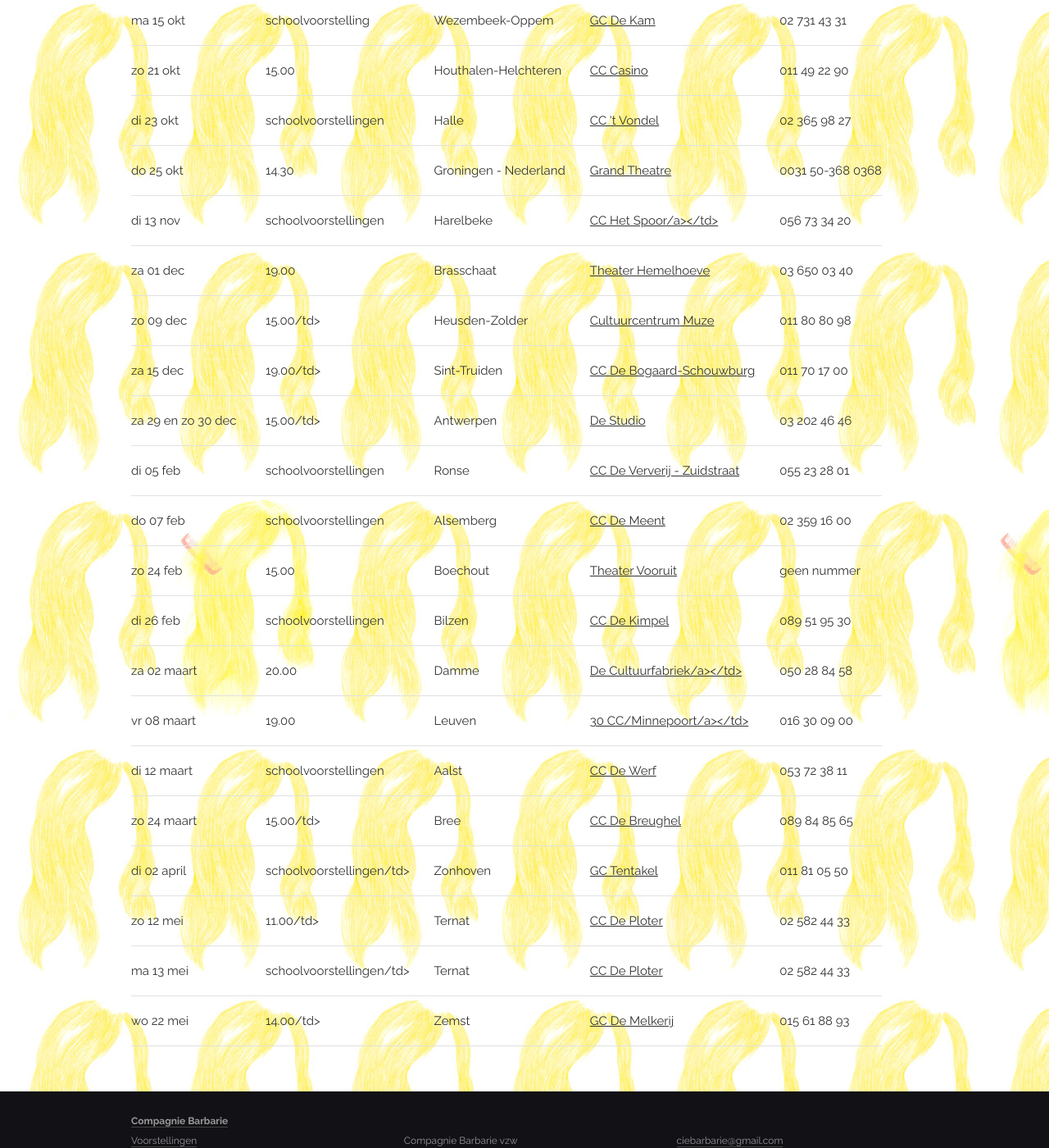
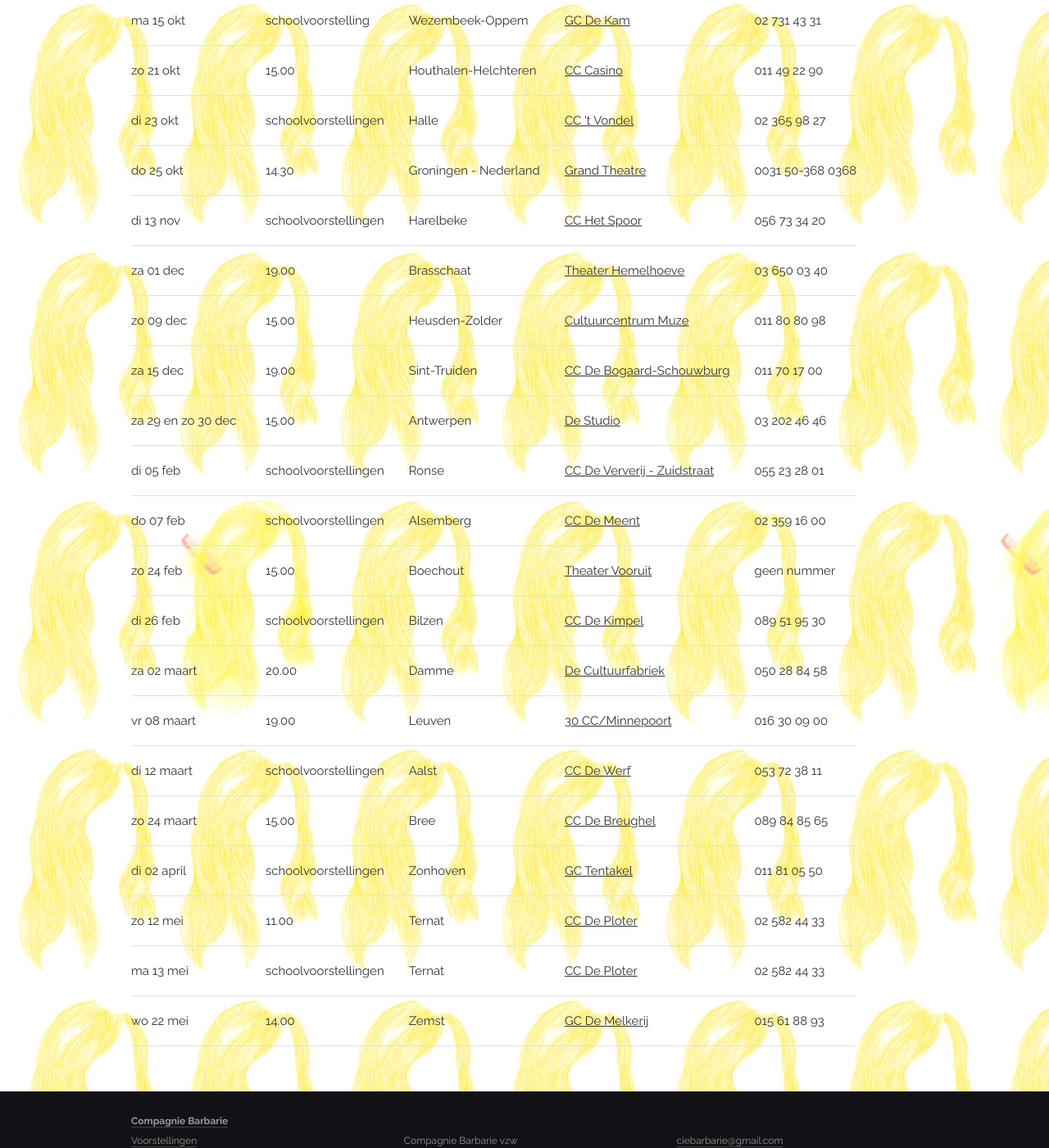
Before and after one commit to ciebarbarie/ciebarbarie, a Jekyll site: the page built from voorstellingen/modders.md, in a window 1280 px wide and 1400 px high, scrolled down 2433 px. Shown: the whole window at 82% size. Built offline with Jekyll 4.4.1, drawn with Linux system fonts in a browser that asks for light colours; nearby versions of some CDN libraries; some web fonts are replaced; library files that are not in the unit come from our copies; some of the changed text lies outside the part shown.

```diff
--- a/voorstellingen/modders.md
+++ b/voorstellingen/modders.md
@@ -51,7 +51,6 @@ Met de steun van de Vlaamse Gemeenschap
 
 
 #### 2018
-
 <table>
 <tr><td>vr 28 sep</td><td>20.00</td><td>Sint-Niklaas</td><td><a href="http://www.ccsint-niklaas.be">Stadsschouwburg</a></td><td>03 778 33 66</td></tr>
 <tr><td>di 02 okt</td><td>schoolvoorstellingen</td><td>Boom</td><td><a href="http://www.desteigerboom.be">CC De Steiger</a></td><td>03 880 18 12</td></tr>
@@ -62,11 +61,11 @@ Met de steun van de Vlaamse Gemeenschap
 <tr><td>zo 21 okt</td><td>15.00</td><td>Houthalen-Helchteren</td><td><a href="http://casino.houthalen-helchteren.be">CC Casino</a></td><td>011 49 22 90</td></tr>
 <tr><td>di 23 okt</td><td>schoolvoorstellingen</td><td>Halle</td><td><a href="http://www.vondel.be">CC 't Vondel</a></td><td>02 365 98 27</td></tr>
 <tr><td>do 25 okt</td><td>14.30</td><td>Groningen - Nederland</td><td><a href="http://www.grandtheatregroningen.nl">Grand Theatre</a></td><td>0031 50-368 0368</td></tr>
-<tr><td>di 13 nov</td><td>schoolvoorstellingen</td><td>Harelbeke</td><td><a href="http://www.cchetspoor.be">CC Het Spoor/a></td><td>056 73 34 20</td></tr>
+<tr><td>di 13 nov</td><td>schoolvoorstellingen</td><td>Harelbeke</td><td><a href="http://www.cchetspoor.be">CC Het Spoor</a></td><td>056 73 34 20</td></tr>
 <tr><td>za 01 dec</td><td>19.00</td><td>Brasschaat</td><td><a href="http://www.vrijetijd-brasschaat.be">Theater Hemelhoeve</a></td><td>03 650 03 40</td></tr>
-<tr><td>zo 09 dec</td><td>15.00/td><td>Heusden-Zolder</td><td><a href="http://www.muze.be">Cultuurcentrum Muze</a></td><td>011 80 80 98</td></tr>
-<tr><td>za 15 dec</td><td>19.00/td><td>Sint-Truiden</td><td><a href="http://www.debogaard.be">CC De Bogaard-Schouwburg</a></td><td>011 70 17 00</td></tr>
-<tr><td>za 29 en zo 30 dec</td><td>15.00/td><td>Antwerpen </td><td><a href="http://www.destudio.com">De Studio</a></td><td>03 202 46 46</td></tr>
+<tr><td>zo 09 dec</td><td>15.00</td><td>Heusden-Zolder</td><td><a href="http://www.muze.be">Cultuurcentrum Muze</a></td><td>011 80 80 98</td></tr>
+<tr><td>za 15 dec</td><td>19.00</td><td>Sint-Truiden</td><td><a href="http://www.debogaard.be">CC De Bogaard-Schouwburg</a></td><td>011 70 17 00</td></tr>
+<tr><td>za 29 en zo 30 dec</td><td>15.00</td><td>Antwerpen </td><td><a href="http://www.destudio.com">De Studio</a></td><td>03 202 46 46</td></tr>
 
   #### 2019
 
@@ -74,12 +73,12 @@ Met de steun van de Vlaamse Gemeenschap
 <tr><td>do 07 feb</td><td>schoolvoorstellingen</td><td>Alsemberg</td><td><a href="http://www.demeent.be">CC De Meent</a></td><td>02 359 16 00</td></tr>
 <tr><td>zo 24 feb</td><td>15.00</td><td>Boechout</td><td><a href="https://www.boechout.be/vooruit/">Theater Vooruit</a></td><td>geen nummer</td></tr>
 <tr><td>di 26 feb</td><td>schoolvoorstellingen</td><td>Bilzen</td><td><a href="http://www.dekimpel.be">CC De Kimpel</a></td><td>089 51 95 30</td></tr>
-<tr><td>za 02 maart</td><td>20.00</td><td>Damme</td><td><a href="http://www.cultuurfabriekdamme.be">De Cultuurfabriek/a></td><td>050 28 84 58</td></tr>
-<tr><td>vr 08 maart</td><td>19.00</td><td>Leuven</td><td><a href="http://www.30cc.be">30 CC/Minnepoort/a></td><td>016 30 09 00</td></tr>
+<tr><td>za 02 maart</td><td>20.00</td><td>Damme</td><td><a href="http://www.cultuurfabriekdamme.be">De Cultuurfabriek</a></td><td>050 28 84 58</td></tr>
+<tr><td>vr 08 maart</td><td>19.00</td><td>Leuven</td><td><a href="http://www.30cc.be">30 CC/Minnepoort</a></td><td>016 30 09 00</td></tr>
 <tr><td>di 12 maart</td><td>schoolvoorstellingen</td><td>Aalst</td><td><a href="http://www.ccdewerf.be">CC De Werf</a></td><td>053 72 38 11</td></tr>
-<tr><td>zo 24 maart</td><td>15.00/td><td>Bree</td><td><a href="http://www.debreughel.be">CC De Breughel</a></td><td>089 84 85 65</td></tr>
-<tr><td>di 02 april</td><td>schoolvoorstellingen/td><td>Zonhoven</td><td><a href="http://www.zonhoven.be/tentakel">GC Tentakel</a></td><td>011 81 05 50</td></tr>
-<tr><td>zo 12 mei</td><td>11.00/td><td>Ternat</td><td><a href="http://www.ccdeploter.be">CC De Ploter</a></td><td>02 582 44 33</td></tr>
-<tr><td>ma 13 mei</td><td>schoolvoorstellingen/td><td>Ternat</td><td><a href="http://www.ccdeploter.be">CC De Ploter</a></td><td>02 582 44 33</td></tr>
-<tr><td>wo 22 mei</td><td>14.00/td><td>Zemst</td><td><a href="http://www.zemst.be">GC De Melkerij</a></td><td>015 61 88 93</td></tr>
+<tr><td>zo 24 maart</td><td>15.00</td><td>Bree</td><td><a href="http://www.debreughel.be">CC De Breughel</a></td><td>089 84 85 65</td></tr>
+<tr><td>di 02 april</td><td>schoolvoorstellingen</td><td>Zonhoven</td><td><a href="http://www.zonhoven.be/tentakel">GC Tentakel</a></td><td>011 81 05 50</td></tr>
+<tr><td>zo 12 mei</td><td>11.00</td><td>Ternat</td><td><a href="http://www.ccdeploter.be">CC De Ploter</a></td><td>02 582 44 33</td></tr>
+<tr><td>ma 13 mei</td><td>schoolvoorstellingen</td><td>Ternat</td><td><a href="http://www.ccdeploter.be">CC De Ploter</a></td><td>02 582 44 33</td></tr>
+<tr><td>wo 22 mei</td><td>14.00</td><td>Zemst</td><td><a href="http://www.zemst.be">GC De Melkerij</a></td><td>015 61 88 93</td></tr>
 </table>
```
